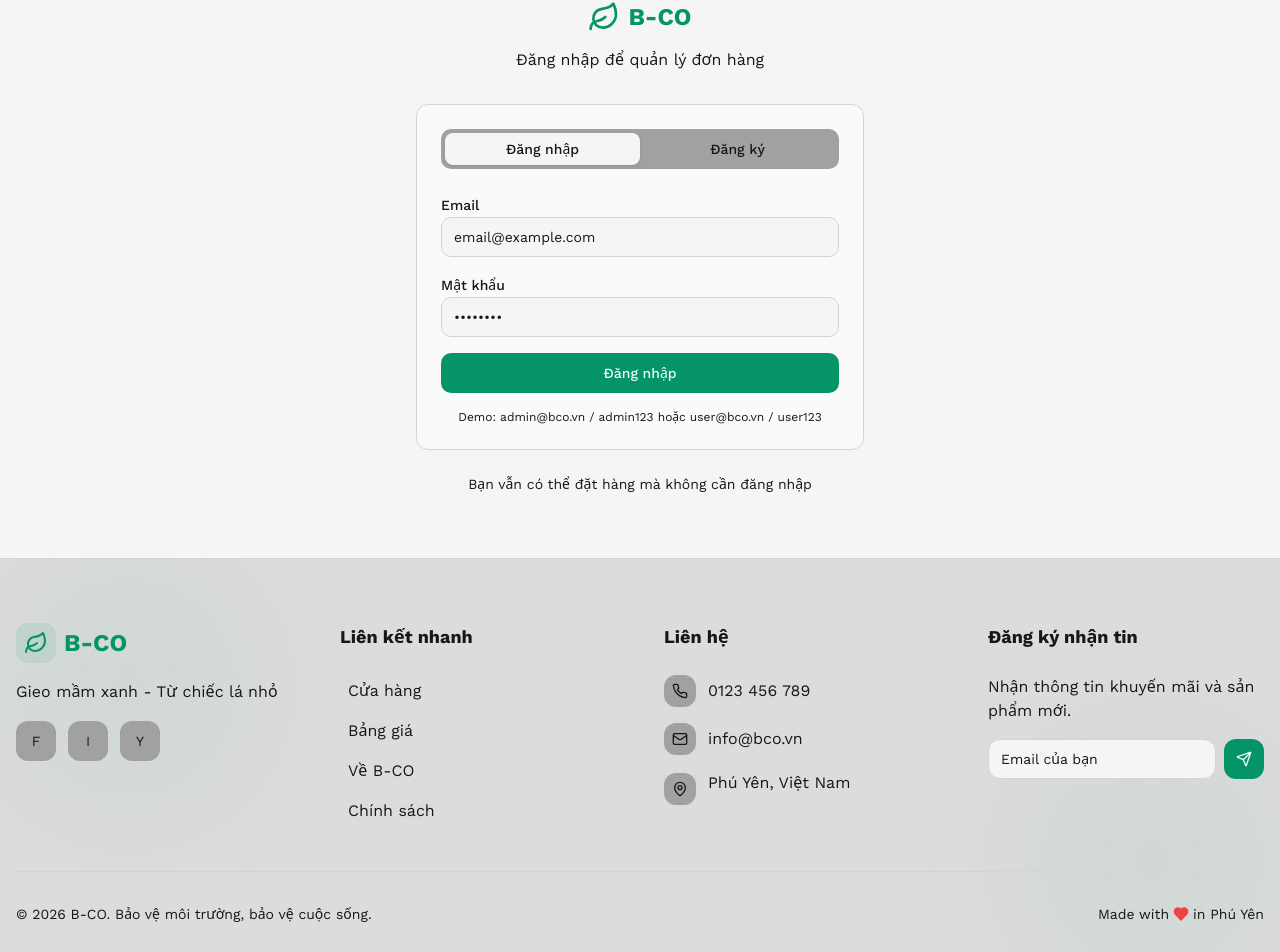
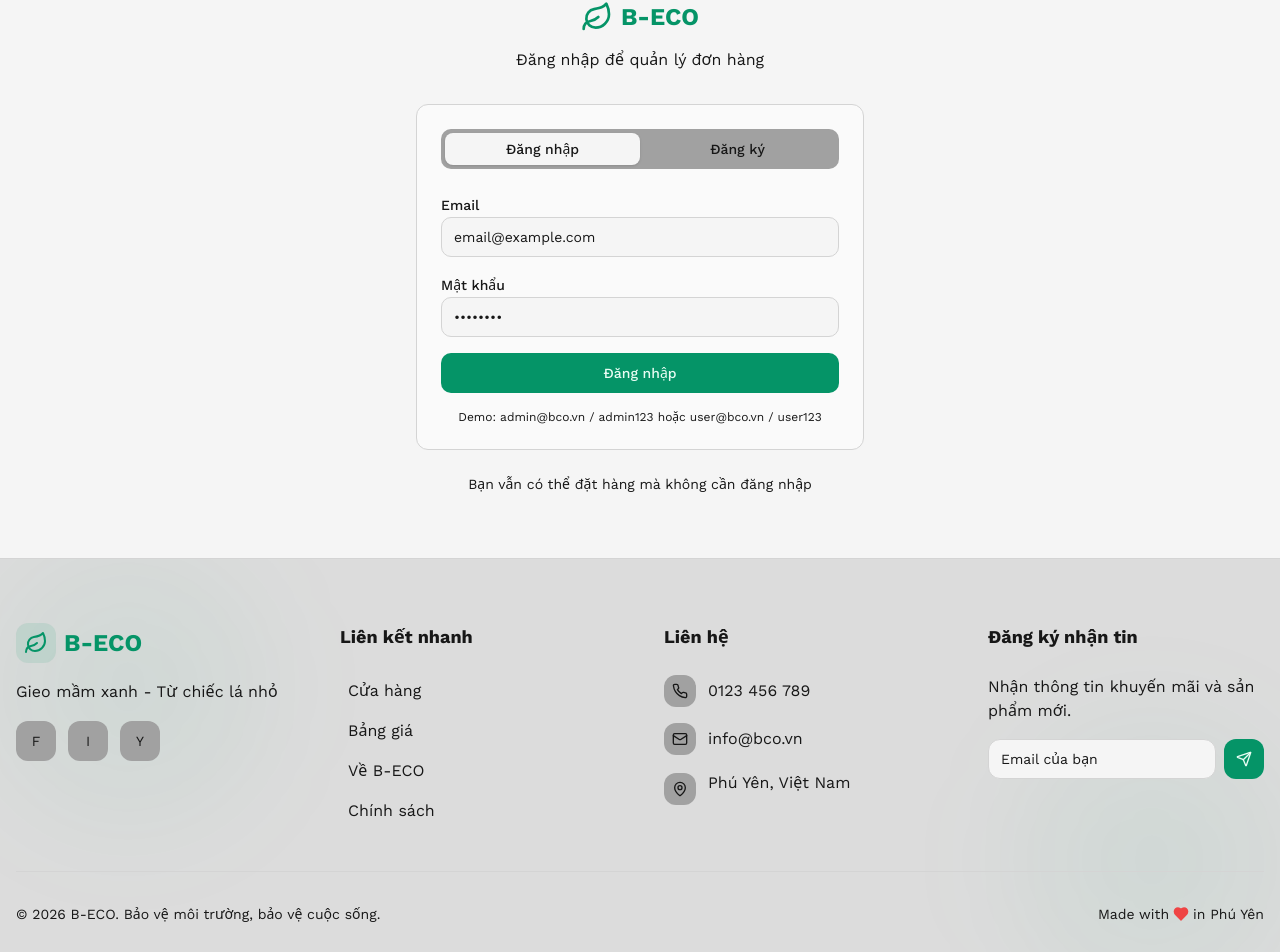
Before and after one commit to maitamgk/E-CO, a React (Vite) app: page /auth in a window 1280 px wide. Shown: the part 332-1284 px from the top of the page. Built offline with nearby package versions, Linux system fonts and the light colour scheme; the HTML template or start-up script is replaced by a standard one.

Commit message:
Rename B-CO to B-ECO throughout the codebase

```diff
--- a/src/components/layout/Footer.tsx
+++ b/src/components/layout/Footer.tsx
@@ -18,7 +18,7 @@ export const Footer = () => {
               <div className="p-2 bg-primary/10 rounded-xl group-hover:bg-primary/20 transition-colors">
                 <Leaf className="h-6 w-6" />
               </div>
-              <span>B-CO</span>
+              <span>B-ECO</span>
             </Link>
             <p className="text-muted-foreground leading-relaxed">
               Gieo mầm xanh - Từ chiếc lá nhỏ
@@ -43,7 +43,7 @@ export const Footer = () => {
               {[
                 { to: '/shop', label: 'Cửa hàng' },
                 { to: '/pricing', label: 'Bảng giá' },
-                { to: '/about', label: 'Về B-CO' },
+                { to: '/about', label: 'Về B-ECO' },
                 { to: '/policies', label: 'Chính sách' },
               ].map(link => (
                 <li key={link.to}>
@@ -109,7 +109,7 @@ export const Footer = () => {
 
         <div className="border-t border-border mt-12 pt-8">
           <div className="flex flex-col md:flex-row items-center justify-between gap-4 text-sm text-muted-foreground">
-            <p>© {new Date().getFullYear()} B-CO. Bảo vệ môi trường, bảo vệ cuộc sống.</p>
+            <p>© {new Date().getFullYear()} B-ECO. Bảo vệ môi trường, bảo vệ cuộc sống.</p>
             <p className="flex items-center gap-1">
               Made with <Heart className="h-4 w-4 text-red-500 fill-red-500" /> in Phú Yên
             </p>
--- a/src/components/layout/Header.tsx
+++ b/src/components/layout/Header.tsx
@@ -10,7 +10,7 @@ const navLinks = [
   { to: '/', label: 'Trang chủ' },
   { to: '/shop', label: 'Cửa hàng' },
   { to: '/pricing', label: 'Bảng giá' },
-  { to: '/about', label: 'Về B-CO' },
+  { to: '/about', label: 'Về B-ECO' },
   { to: '/policies', label: 'Chính sách' },
 ];
 
@@ -29,20 +29,18 @@ export const Header = () => {
   }, []);
 
   return (
-    <header className={`sticky top-0 z-50 transition-all duration-500 ${
-      scrolled
+    <header className={`sticky top-0 z-50 transition-all duration-500 ${scrolled
         ? 'bg-white/90 dark:bg-gray-950/90 backdrop-blur-2xl shadow-xl shadow-emerald-500/5 border-b border-emerald-500/20'
         : 'bg-white/70 dark:bg-gray-950/70 backdrop-blur-md border-b border-emerald-500/10'
-    }`}>
+      }`}>
       <div className="container mx-auto px-4">
         <div className="flex items-center justify-between h-16 lg:h-20">
           {/* Logo - Enhanced */}
           <Link to="/" className="flex items-center gap-3 font-bold text-xl group">
-            <div className={`relative p-2.5 rounded-2xl transition-all duration-300 ${
-              scrolled
+            <div className={`relative p-2.5 rounded-2xl transition-all duration-300 ${scrolled
                 ? 'bg-gradient-to-br from-emerald-500 to-teal-500 shadow-lg shadow-emerald-500/30'
                 : 'bg-gradient-to-br from-emerald-400 to-teal-400 shadow-md shadow-emerald-400/20'
-            }`}>
+              }`}>
               <Leaf className="h-6 w-6 text-white group-hover:rotate-12 transition-transform duration-300" />
               <div className="absolute inset-0 bg-white/20 rounded-2xl opacity-0 group-hover:opacity-100 transition-opacity" />
             </div>
--- a/src/pages/About.tsx
+++ b/src/pages/About.tsx
@@ -74,7 +74,7 @@ const About = () => {
             </div>
             <h2 className="text-3xl font-bold mb-4">Khởi nguồn từ Phú Yên</h2>
             <p className="text-muted-foreground leading-relaxed text-lg">
-              B-CO ra đời tại vùng đất Phú Yên xinh đẹp, nơi những cây bàng cổ thụ đứng
+              B-ECO ra đời tại vùng đất Phú Yên xinh đẹp, nơi những cây bàng cổ thụ đứng
               sừng sững bên bờ biển trong xanh. Chúng tôi nhận thấy lá bàng rụng xuống
               mỗi mùa là một nguồn tài nguyên quý giá, có thể biến thành những sản phẩm
               hữu ích thay thế cho nhựa dùng một lần.
@@ -111,7 +111,7 @@ const About = () => {
             <h2 className="text-3xl font-bold mb-4">Sứ mệnh của chúng tôi</h2>
             <p className="text-muted-foreground leading-relaxed text-lg">
               Chúng tôi tin rằng mỗi chiếc chén, mỗi chiếc dĩa từ lá bàng là một bước
-              nhỏ nhưng ý nghĩa trong hành trình bảo vệ môi trường. B-CO cam kết mang
+              nhỏ nhưng ý nghĩa trong hành trình bảo vệ môi trường. B-ECO cam kết mang
               đến những sản phẩm an toàn cho sức khỏe, thân thiện với thiên nhiên, và
               góp phần giảm thiểu rác thải nhựa tràn lan.
             </p>
@@ -127,7 +127,7 @@ const About = () => {
             <h2 className="text-3xl font-bold mb-4">Bảo vệ biển Phú Yên</h2>
             <p className="text-muted-foreground leading-relaxed text-lg">
               Biển Phú Yên với vẻ đẹp hoang sơ đang đối mặt với nguy cơ ô nhiễm từ
-              rác thải nhựa. Mỗi sản phẩm B-CO bạn sử dụng là một lần bạn nói "không"
+              rác thải nhựa. Mỗi sản phẩm B-ECO bạn sử dụng là một lần bạn nói "không"
               với nhựa dùng một lần, góp phần giữ gìn vẻ đẹp của biển cả và bảo vệ
               hệ sinh thái biển cho thế hệ tương lai.
             </p>
@@ -162,7 +162,7 @@ const About = () => {
             </div>
             <h2 className="text-3xl font-bold mb-4">Cộng đồng bền vững</h2>
             <p className="text-muted-foreground leading-relaxed text-lg">
-              B-CO không chỉ là một thương hiệu, mà là một cộng đồng những người yêu
+              B-ECO không chỉ là một thương hiệu, mà là một cộng đồng những người yêu
               thiên nhiên. Chúng tôi tạo công ăn việc làm cho người dân địa phương,
               hỗ trợ các hộ gia đình thu gom lá bàng, và chia sẻ kiến thức về lối
               sống xanh đến mọi người.
--- a/src/pages/Auth.tsx
+++ b/src/pages/Auth.tsx
@@ -130,7 +130,7 @@ const Auth = () => {
           <div className="text-center mb-8">
             <Link to="/" className="inline-flex items-center gap-2 font-bold text-2xl text-primary">
               <Leaf className="h-8 w-8" />
-              <span>B-CO</span>
+              <span>B-ECO</span>
             </Link>
             <p className="text-muted-foreground mt-2">Đăng nhập để quản lý đơn hàng</p>
           </div>
--- a/src/pages/Home.tsx
+++ b/src/pages/Home.tsx
@@ -228,7 +228,7 @@ const Home = () => {
 
         <div className="container mx-auto px-4 relative">
           <ScrollAnimate animation="fade-in-up" className="text-center mb-16">
-            <Badge variant="secondary" className="mb-4 px-4 py-2">Tại sao chọn B-CO?</Badge>
+            <Badge variant="secondary" className="mb-4 px-4 py-2">Tại sao chọn B-ECO?</Badge>
             <h2 className="text-4xl lg:text-5xl font-bold mb-4">
               Sản phẩm xanh,{' '}
               <span className="bg-gradient-to-r from-primary to-accent-foreground bg-clip-text text-transparent">
@@ -340,7 +340,7 @@ const Home = () => {
                 <div className="relative">
                   <img
                     src={exhibitionDisplay}
-                    alt="B-CO Exhibition Display"
+                    alt="B-ECO Exhibition Display"
                     className="rounded-[2rem] shadow-2xl w-full object-cover hover:scale-[1.02] transition-transform duration-700"
                   />
 
@@ -375,7 +375,7 @@ const Home = () => {
                   </span>
                 </h2>
                 <p className="text-xl text-muted-foreground mb-8 leading-relaxed">
-                  B-CO ra đời với sứ mệnh thay thế sản phẩm nhựa dùng một lần bằng các giải pháp từ thiên nhiên,
+                  B-ECO ra đời với sứ mệnh thay thế sản phẩm nhựa dùng một lần bằng các giải pháp từ thiên nhiên,
                   góp phần bảo vệ môi trường biển và hệ sinh thái Việt Nam.
                 </p>
 
@@ -474,7 +474,7 @@ const Home = () => {
               </Badge>
 
               <h2 className="text-4xl lg:text-6xl xl:text-7xl font-bold text-background mb-8 leading-tight">
-                Cùng B-CO{' '}
+                Cùng B-ECO{' '}
                 <span className="bg-gradient-to-r from-primary to-accent-foreground bg-clip-text text-transparent">
                   bảo vệ môi trường
                 </span>
--- a/src/pages/Policies.tsx
+++ b/src/pages/Policies.tsx
@@ -89,14 +89,14 @@ const Policies = () => {
                 <ol className="list-decimal list-inside mt-2 space-y-1">
                   <li>Liên hệ hotline hoặc email để yêu cầu đổi trả</li>
                   <li>Gửi hình ảnh sản phẩm lỗi (nếu có)</li>
-                  <li>Chờ xác nhận từ B-CO (trong vòng 24h)</li>
+                  <li>Chờ xác nhận từ B-ECO (trong vòng 24h)</li>
                   <li>Gửi trả sản phẩm theo hướng dẫn</li>
                   <li>Nhận sản phẩm mới hoặc hoàn tiền trong 3-5 ngày làm việc</li>
                 </ol>
               </div>
 
               <p>
-                <strong className="text-foreground">Phí đổi trả:</strong> B-CO chịu phí vận chuyển
+                <strong className="text-foreground">Phí đổi trả:</strong> B-ECO chịu phí vận chuyển
                 nếu lỗi từ nhà sản xuất. Khách hàng chịu phí nếu đổi trả vì lý do cá nhân.
               </p>
             </div>
```
